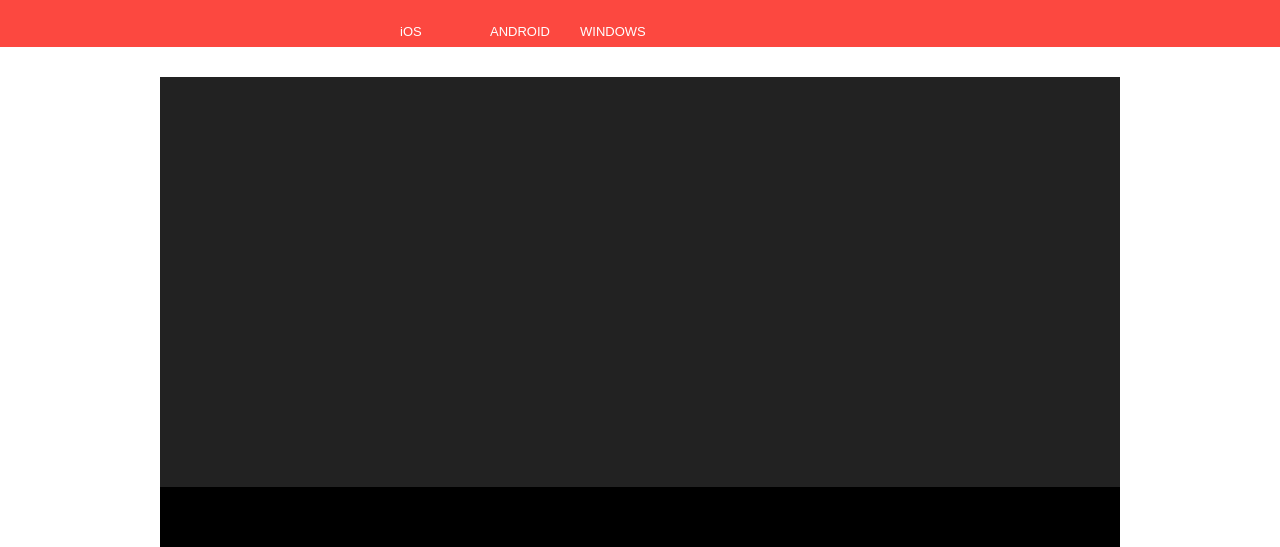
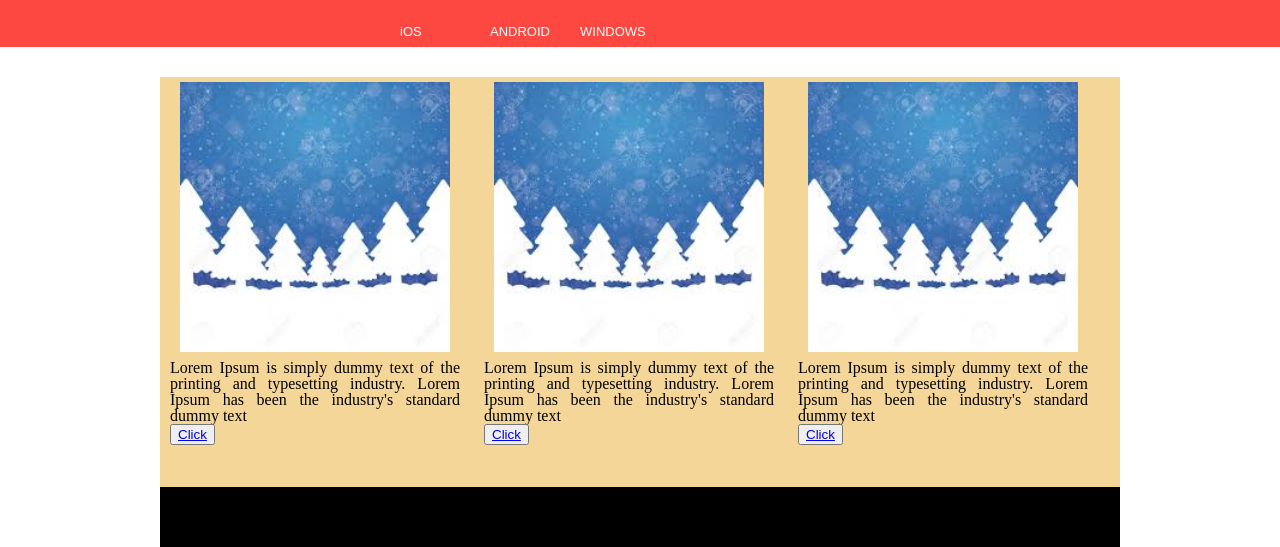
Before and after one commit to sylwiaszczesna/repo_strona_cs, a plain HTML site: page index.html in a window 1280 px wide. Shown: the part 253-800 px from the top of the page. Drawn offline with Linux system fonts and the light colour scheme.

Commit message:
commit dodanie obrazkow i artykulow

```diff
--- a/css/main.css
+++ b/css/main.css
@@ -162,8 +162,6 @@ nav ul li:last-child a {
 }
 
 
-
-
 .movableHeader{
   width:100%;
   height:60px;
@@ -266,7 +264,13 @@ height: 410px;
 margin-left: auto;
 margin-right: auto;
 margin-top: 30px;
-background-color: #222;
+background-color: #F5D699;
+}
+
+.mainContainer {
+  width: 100%;
+  margin-left: auto;
+  margin-right: auto;
 }
 
 .smallerArticleContainer{
@@ -278,6 +282,36 @@ margin-right: auto;
 background-color: #000;
 }
 
+.articles {
+  width: 300px;
+  padding: 5px;
+  margin: auto;
+  text-align: center;
+  display: inline-block;
+}
+
+.treeInDiv {
+  width: 270px;
+  height: 270px;
+  margin-left: auto;
+  margin-right: auto;
+}
+
+.articlesUnderImage {
+  text-align: justify;
+  padding: 5px;
+}
+
+.button {
+  text-align: right;
+  margin: auto;
+
+
+}
+
+.button a {
+  text-decoration: none;
+}
 
 
 /*---------------------------------------------*/
--- a/index.html
+++ b/index.html
@@ -7,8 +7,9 @@
 	<body>
 <script type="js/jquery.min.js"></script>
 <script type="js/main.js"></script>
+
+
 	<!-- Movable header -->
-
 
 
 		<div id='navHeader' class='movableHeader nav-down'>
@@ -77,6 +78,29 @@
 <!-- Page section -->
 
 		<section id = 'navHeader' class='page_section'>
+		<div class= "mainContainer">
+			<div class = "articles">
+				<img class="treeInDiv" src="assets/graphics/tree.jpg">
+					<div class = "articlesUnderImage">
+						Lorem Ipsum is simply dummy text of the printing and typesetting industry. Lorem Ipsum has been the industry's standard dummy text <br>
+						<button type="button"><a href="#">Click</a></button>
+					</div>
+			</div>
+				<div class = "articles">
+					<img class="treeInDiv"src="assets/graphics/tree.jpg">
+						<div class = "articlesUnderImage">
+							Lorem Ipsum is simply dummy text of the printing and typesetting industry. Lorem Ipsum has been the industry's standard dummy text <br>
+							<button type="button"><a href="#">Click</a></button>
+						</div>
+				</div>
+					<div class = "articles">
+						<img class="treeInDiv"src="assets/graphics/tree.jpg">
+							<div class = "articlesUnderImage">
+								Lorem Ipsum is simply dummy text of the printing and typesetting industry. Lorem Ipsum has been the industry's standard dummy text <br>
+								<button type="button"><a href="#">Click</a></button>
+							</div>
+					</div>
+		</div>
 		</section>
 		<section class='smallerArticleContainer'>
 		</section>
```
